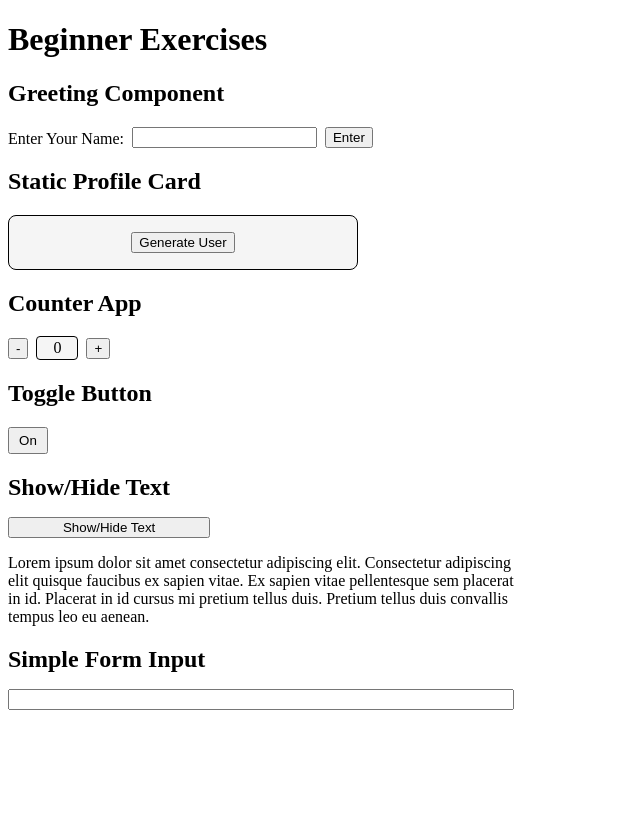
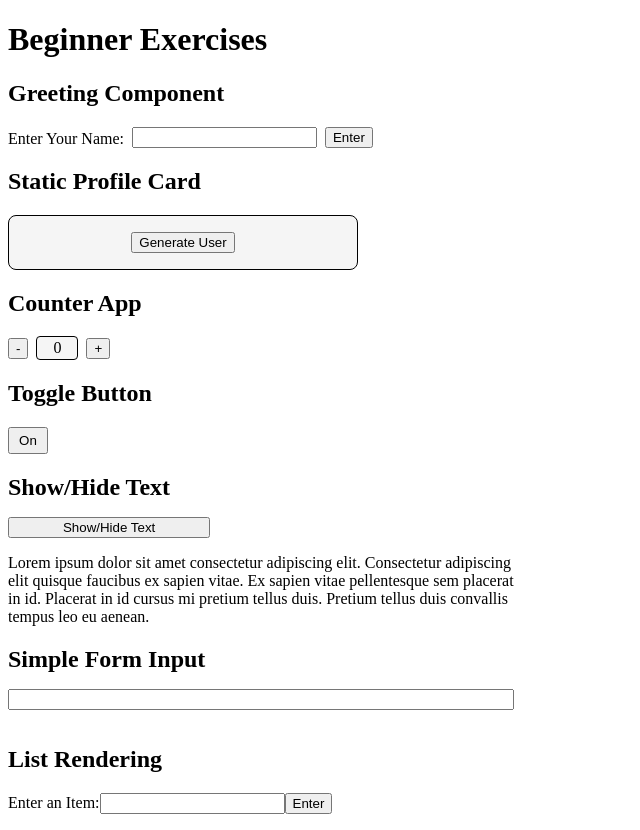
Before and after one commit to ccheung8/Intro-to-React-Exercises, a React (Vite) app in the folder intro-to-react-exercises/: page / in a window 1280 px wide. Shown: the whole page, without its empty margins (0-640 px from the left). Before the commit the page ends 800 px from the top, so only its background shows below. Built offline with nearby package versions, Linux system fonts and the light colour scheme.

Commit message:
finished List Rendering component

```diff
--- a/intro-to-react-exercises/src/App.jsx
+++ b/intro-to-react-exercises/src/App.jsx
@@ -5,6 +5,7 @@ import { CounterApp } from './components/CounterApp';
 import { ToggleButton } from './components/ToggleButton';
 import { TextVisibility } from './components/TextVisibility';
 import { FormInput } from './components/formInput';
+import { ListRendering } from './components/ListRendering';
 
 function App() {
   const [name, setName] = React.useState();
@@ -13,6 +14,7 @@ function App() {
   const [toggle, setToggle] = React.useState("On");
   const [isVisible, setIsVisible] = React.useState(true);
   const [formInput, setFormInput] = React.useState();
+  const [items, setItems] = React.useState([]);
 
   function handleName(event) {
     event.preventDefault();
@@ -55,6 +57,12 @@ function App() {
     setFormInput(event.target.value);
   }
 
+  function renderItem(event) {
+    event.preventDefault();
+    setItems([...items, event.target[0].value]);
+    event.target[0].value = "";
+  }
+
   return (
     <>
       <h1>Beginner Exercises</h1>
@@ -88,6 +96,11 @@ function App() {
         handleFormInput={handleFormInput}
         formInput={formInput}
       />
+
+      <ListRendering
+        renderItem={renderItem}
+        items={items}
+      />
     </>
   )
 }
--- /dev/null
+++ b/intro-to-react-exercises/src/components/ListRendering.jsx
@@ -0,0 +1,17 @@
+import { RenderForm } from "./RenderForm"
+import { RenderList } from "./RenderList"
+
+export function ListRendering({ renderItem, items }) {
+  return (
+    <div className='listRendering'>
+      <h2>List Rendering</h2>
+      <RenderForm
+        renderItem={renderItem}
+      />
+
+      <RenderList
+        items={items}
+      />
+    </div>
+  )
+}
--- /dev/null
+++ b/intro-to-react-exercises/src/components/RenderForm.jsx
@@ -0,0 +1,9 @@
+export function RenderForm({ renderItem }) {
+  return (
+    <form onSubmit={renderItem}>
+      <label htmlFor="item">Enter an Item:</label>
+      <input type="text" name='item' />
+      <button type='submit'>Enter</button>
+    </form>
+  )
+}
--- /dev/null
+++ b/intro-to-react-exercises/src/components/RenderList.jsx
@@ -0,0 +1,9 @@
+export function RenderList({ items }) {
+  return (
+    <ul>
+      {items.map((item, idx) => {
+        return <li key={idx}>{item}</li>
+      })}
+    </ul>
+  )
+}
```
